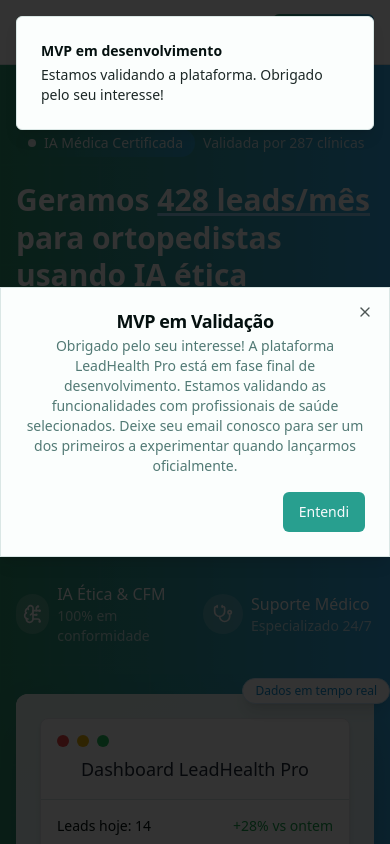
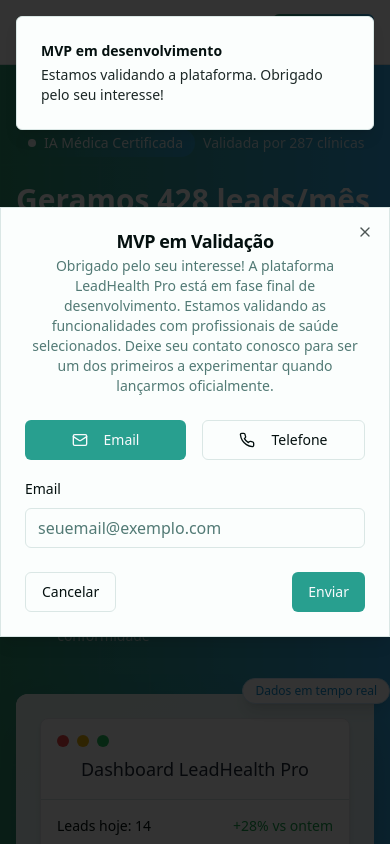
Before and after one commit to glowflowlabs/leadhealth-ai-flow, a React (Vite) app: page / in a window 390 px wide. Both pictures are taken after a click on the button "Teste Grátis". Shown: the top 844 px of the page. Built offline with nearby package versions, Linux system fonts and the light colour scheme.

Commit message:
Feat: Add email/phone input to CTA dialog
Adds an input field (email or phone) to the CTA dialog in `CTASection.tsx` to collect user contact information.

```diff
--- a/src/components/CTASection.tsx
+++ b/src/components/CTASection.tsx
@@ -1,5 +1,5 @@
 
-import React from "react";
+import React, { useState } from "react";
 import { Button } from "@/components/ui/button";
 import {
   Dialog,
@@ -9,9 +9,15 @@ import {
   DialogTitle
 } from "@/components/ui/dialog";
 import { useToast } from "@/hooks/use-toast";
+import { Input } from "@/components/ui/input";
+import { Label } from "@/components/ui/label";
+import { Mail, Phone } from "lucide-react";
 
 const CTASection = () => {
-  const [open, setOpen] = React.useState(false);
+  const [open, setOpen] = useState(false);
+  const [contactType, setContactType] = useState<"email" | "phone">("email");
+  const [contactValue, setContactValue] = useState("");
+  const [submitted, setSubmitted] = useState(false);
   const { toast } = useToast();
 
   const handleClick = () => {
@@ -20,6 +26,24 @@ const CTASection = () => {
       title: "MVP em desenvolvimento",
       description: "Estamos validando a plataforma. Obrigado pelo seu interesse!",
     });
+  };
+
+  const handleSubmit = (e: React.FormEvent) => {
+    e.preventDefault();
+    if (contactValue.trim()) {
+      setSubmitted(true);
+      toast({
+        title: "Contato registrado!",
+        description: "Entraremos em contato em breve. Obrigado pelo interesse!",
+      });
+    }
+  };
+
+  const resetForm = () => {
+    setSubmitted(false);
+    setContactValue("");
+    setContactType("email");
+    setOpen(false);
   };
 
   return (
@@ -42,17 +66,69 @@ const CTASection = () => {
 
       <Dialog open={open} onOpenChange={setOpen}>
         <DialogContent>
+          {!submitted ? (
+            <>
               <DialogHeader>
                 <DialogTitle>MVP em Validação</DialogTitle>
                 <DialogDescription>
                   Obrigado pelo seu interesse! A plataforma LeadHealth Pro está em fase final de desenvolvimento.
                   Estamos validando as funcionalidades com profissionais de saúde selecionados.
-              Deixe seu email conosco para ser um dos primeiros a experimentar quando lançarmos oficialmente.
+                  Deixe seu contato conosco para ser um dos primeiros a experimentar quando lançarmos oficialmente.
                 </DialogDescription>
               </DialogHeader>
-          <div className="flex justify-end">
-            <Button onClick={() => setOpen(false)}>Entendi</Button>
+              <form onSubmit={handleSubmit} className="space-y-4 pt-2">
+                <div className="flex gap-4 items-center">
+                  <Button
+                    type="button"
+                    variant={contactType === "email" ? "default" : "outline"}
+                    onClick={() => setContactType("email")}
+                    className="flex-1"
+                  >
+                    <Mail className="mr-2" /> Email
+                  </Button>
+                  <Button
+                    type="button"
+                    variant={contactType === "phone" ? "default" : "outline"}
+                    onClick={() => setContactType("phone")}
+                    className="flex-1"
+                  >
+                    <Phone className="mr-2" /> Telefone
+                  </Button>
                 </div>
+                <div className="space-y-2">
+                  <Label htmlFor="contact">
+                    {contactType === "email" ? "Email" : "Telefone"}
+                  </Label>
+                  <Input
+                    id="contact"
+                    type={contactType === "email" ? "email" : "tel"}
+                    placeholder={contactType === "email" ? "seuemail@exemplo.com" : "(xx) xxxxx-xxxx"}
+                    value={contactValue}
+                    onChange={(e) => setContactValue(e.target.value)}
+                    required
+                  />
+                </div>
+                <div className="flex justify-between pt-2">
+                  <Button type="button" variant="outline" onClick={() => setOpen(false)}>
+                    Cancelar
+                  </Button>
+                  <Button type="submit">Enviar</Button>
+                </div>
+              </form>
+            </>
+          ) : (
+            <>
+              <DialogHeader>
+                <DialogTitle>Obrigado pelo seu interesse!</DialogTitle>
+                <DialogDescription>
+                  Recebemos seu contato e entraremos em contato assim que o LeadHealth Pro estiver disponível.
+                </DialogDescription>
+              </DialogHeader>
+              <div className="flex justify-end pt-4">
+                <Button onClick={resetForm}>Fechar</Button>
+              </div>
+            </>
+          )}
         </DialogContent>
       </Dialog>
     </section>
--- a/src/components/Navbar.tsx
+++ b/src/components/Navbar.tsx
@@ -1,5 +1,5 @@
 
-import React from "react";
+import React, { useState } from "react";
 import { Link } from "react-router-dom";
 import { Button } from "@/components/ui/button";
 import { cn } from "@/lib/utils";
@@ -11,9 +11,15 @@ import {
   DialogTitle
 } from "@/components/ui/dialog";
 import { useToast } from "@/hooks/use-toast";
+import { Input } from "@/components/ui/input";
+import { Label } from "@/components/ui/label";
+import { Mail, Phone } from "lucide-react";
 
 const Navbar = ({ className }: { className?: string }) => {
-  const [open, setOpen] = React.useState(false);
+  const [open, setOpen] = useState(false);
+  const [contactType, setContactType] = useState<"email" | "phone">("email");
+  const [contactValue, setContactValue] = useState("");
+  const [submitted, setSubmitted] = useState(false);
   const { toast } = useToast();
 
   const handleClick = (e: React.MouseEvent) => {
@@ -23,6 +29,24 @@ const Navbar = ({ className }: { className?: string }) => {
       title: "MVP em desenvolvimento",
       description: "Estamos validando a plataforma. Obrigado pelo seu interesse!",
     });
+  };
+
+  const handleSubmit = (e: React.FormEvent) => {
+    e.preventDefault();
+    if (contactValue.trim()) {
+      setSubmitted(true);
+      toast({
+        title: "Contato registrado!",
+        description: "Entraremos em contato em breve. Obrigado pelo interesse!",
+      });
+    }
+  };
+
+  const resetForm = () => {
+    setSubmitted(false);
+    setContactValue("");
+    setContactType("email");
+    setOpen(false);
   };
 
   return (
@@ -66,17 +90,69 @@ const Navbar = ({ className }: { className?: string }) => {
 
       <Dialog open={open} onOpenChange={setOpen}>
         <DialogContent>
+          {!submitted ? (
+            <>
               <DialogHeader>
                 <DialogTitle>MVP em Validação</DialogTitle>
                 <DialogDescription>
                   Obrigado pelo seu interesse! A plataforma LeadHealth Pro está em fase final de desenvolvimento.
                   Estamos validando as funcionalidades com profissionais de saúde selecionados.
-              Deixe seu email conosco para ser um dos primeiros a experimentar quando lançarmos oficialmente.
+                  Deixe seu contato conosco para ser um dos primeiros a experimentar quando lançarmos oficialmente.
                 </DialogDescription>
               </DialogHeader>
-          <div className="flex justify-end">
-            <Button onClick={() => setOpen(false)}>Entendi</Button>
+              <form onSubmit={handleSubmit} className="space-y-4 pt-2">
+                <div className="flex gap-4 items-center">
+                  <Button
+                    type="button"
+                    variant={contactType === "email" ? "default" : "outline"}
+                    onClick={() => setContactType("email")}
+                    className="flex-1"
+                  >
+                    <Mail className="mr-2" /> Email
+                  </Button>
+                  <Button
+                    type="button"
+                    variant={contactType === "phone" ? "default" : "outline"}
+                    onClick={() => setContactType("phone")}
+                    className="flex-1"
+                  >
+                    <Phone className="mr-2" /> Telefone
+                  </Button>
                 </div>
+                <div className="space-y-2">
+                  <Label htmlFor="contact">
+                    {contactType === "email" ? "Email" : "Telefone"}
+                  </Label>
+                  <Input
+                    id="contact"
+                    type={contactType === "email" ? "email" : "tel"}
+                    placeholder={contactType === "email" ? "seuemail@exemplo.com" : "(xx) xxxxx-xxxx"}
+                    value={contactValue}
+                    onChange={(e) => setContactValue(e.target.value)}
+                    required
+                  />
+                </div>
+                <div className="flex justify-between pt-2">
+                  <Button type="button" variant="outline" onClick={() => setOpen(false)}>
+                    Cancelar
+                  </Button>
+                  <Button type="submit">Enviar</Button>
+                </div>
+              </form>
+            </>
+          ) : (
+            <>
+              <DialogHeader>
+                <DialogTitle>Obrigado pelo seu interesse!</DialogTitle>
+                <DialogDescription>
+                  Recebemos seu contato e entraremos em contato assim que o LeadHealth Pro estiver disponível.
+                </DialogDescription>
+              </DialogHeader>
+              <div className="flex justify-end pt-4">
+                <Button onClick={resetForm}>Fechar</Button>
+              </div>
+            </>
+          )}
         </DialogContent>
       </Dialog>
     </header>
```
Lines whose indentation alone changed are shown as unchanged.
